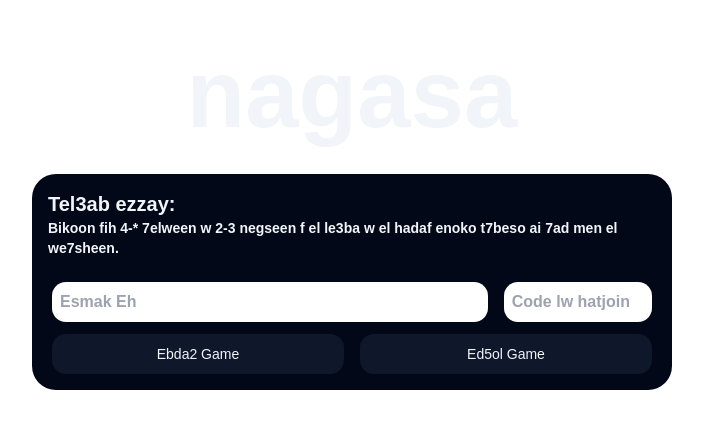
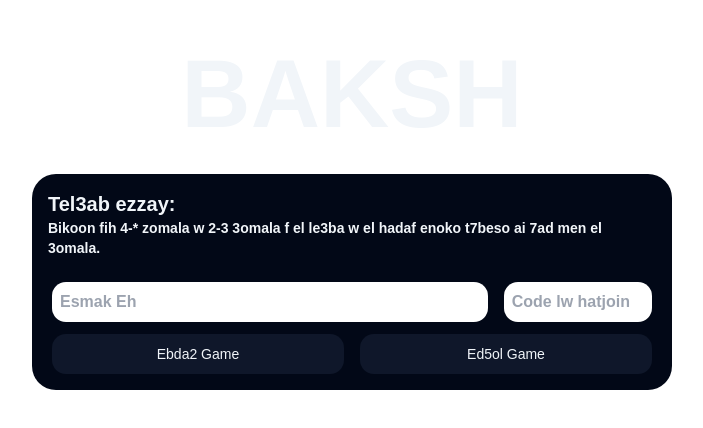
Before and after one commit to yahia200/baksh, a Next.js app: page / in a window 1280 px wide. Shown: the part 130-558 px from the top of the page, without its empty margins (288-991 px from the left). Built offline with nearby package versions, Linux system fonts and the light colour scheme; a web font is replaced by a local one.

Commit message:
Update page.tsx

```diff
--- a/app/(root)/page.tsx
+++ b/app/(root)/page.tsx
@@ -2,12 +2,12 @@ import React from 'react'
 import Form from '@/app/components/landing/Form'
 
 async function page() {
-  const description = `Bikoon fih 4-* 7elween w 2-3 negseen f el le3ba w el hadaf enoko t7beso ai
-   7ad men el we7sheen.`
+  const description = `Bikoon fih 4-* zomala w 2-3 3omala f el le3ba w el hadaf enoko t7beso ai
+   7ad men el 3omala.`
 
   return (
     <div className='h-screen pt-44 space-y-4'>
-      <h1 className='w-fit mx-auto sm:text-8xl xs:text-7xl mb-8'>nagasa</h1>
+      <h1 className='w-fit mx-auto sm:text-8xl xs:text-7xl mb-8'>BAKSH</h1>
     <div className='bg-foreground p-4 xs:w-11/12 lg:w-1/2 mx-auto rounded-3xl'>
     <h2 className='text-xl'>Tel3ab ezzay: </h2>
     <p className='text-sm'>{description}</p>
```
